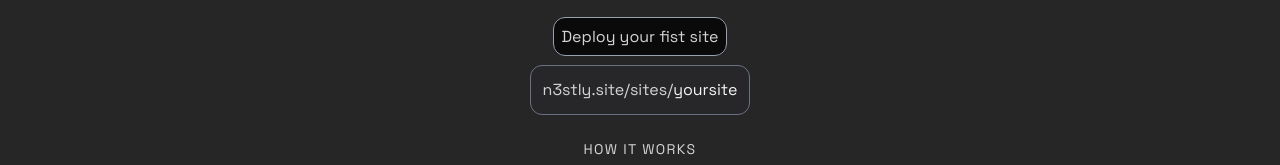
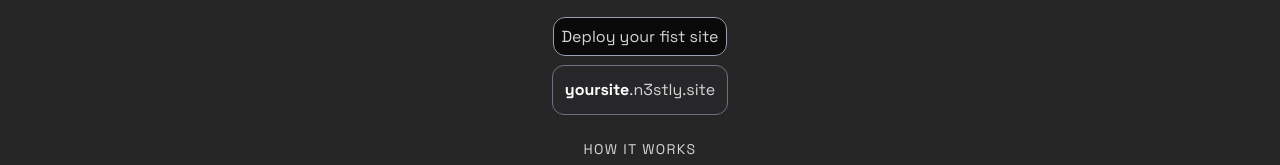
Before and after one commit to Nameless-Productions/Nestly, a Next.js app: page / in a window 1280 px wide. Shown: the part 193-358 px from the top of the page. Built offline with nearby package versions, Linux system fonts and the light colour scheme; a web font is replaced by a local one.

Commit message:
update: example link and font

```diff
--- a/app/page.tsx
+++ b/app/page.tsx
@@ -12,7 +12,7 @@ export default function MainPage() {
 
     <br />
 
-    <p className='mt-4 border border-gray-500 p-3 rounded-xl bg-zinc-800 w-fit mx-auto'>n3stly.site/sites/<span className='text-neutral-100'>yoursite</span></p>
+    <p className='mt-4 border border-gray-500 p-3 rounded-xl bg-zinc-800 w-fit mx-auto'><span className='text-white font-bold'>yoursite</span>.n3stly.site</p>
 
     <br />
 
```
